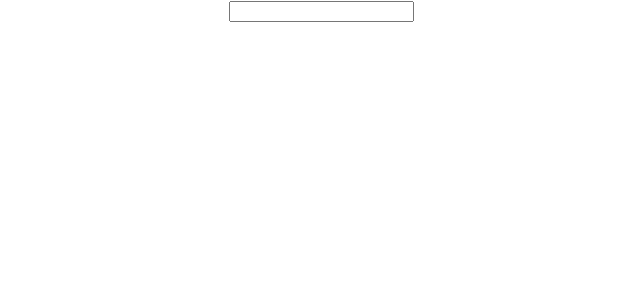
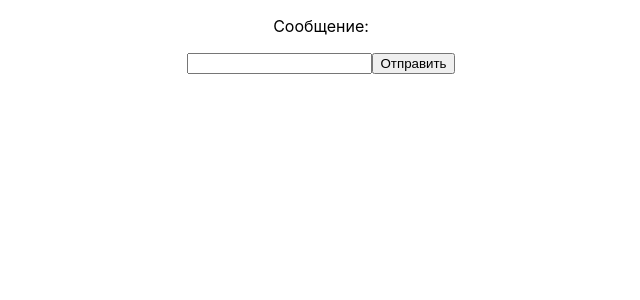
Before and after one commit to Befinda/reactjsgb, a React (Create React App) app: page / in a window 1280 px wide. Shown: the top 300 px of the page, without its empty margins (319-959 px from the left). Built offline with nearby package versions, Linux system fonts and the light colour scheme.

Commit message:
Добавлен обработчик формы, который передает сообщение в Message

```diff
--- a/src/components/Form.jsx
+++ b/src/components/Form.jsx
@@ -4,14 +4,15 @@ import { Message } from "./Message"
 export const Form = () =>{
     const [tMes, setTMes] = useState()
 
-    const handleChange=(ev)=>{
-setTMes( ev.target.value)
+const handleSubmit=(ev)=>{
+    ev.preventDefault();
+    setTMes(ev.target[0].value);
+    ev.target[0].value = '';
 }
-    return <form>
-        {/* <p>Count: {count}</p> */}
-        {/* <input type = "text"/> */}
-        {/* <button type="button">click</button> */}
-        <input type="text" onChange={handleChange}/>
+
+    return <form onSubmit={handleSubmit}>
         <Message textMes = {tMes}/>
+        <input type="text"/>
+        <button type="submit">Отправить</button>
     </form>
 }
--- a/src/components/Message.jsx
+++ b/src/components/Message.jsx
@@ -1,6 +1,5 @@
-// import { useState } from "react"
 
 export const Message = (props) =>{
-    // const [count,setCount] = useState(1)
-    return <p>{props.textMes}</p>
+
+    return <p className="message">Сообщение: {props.textMes}</p>
 }
```
